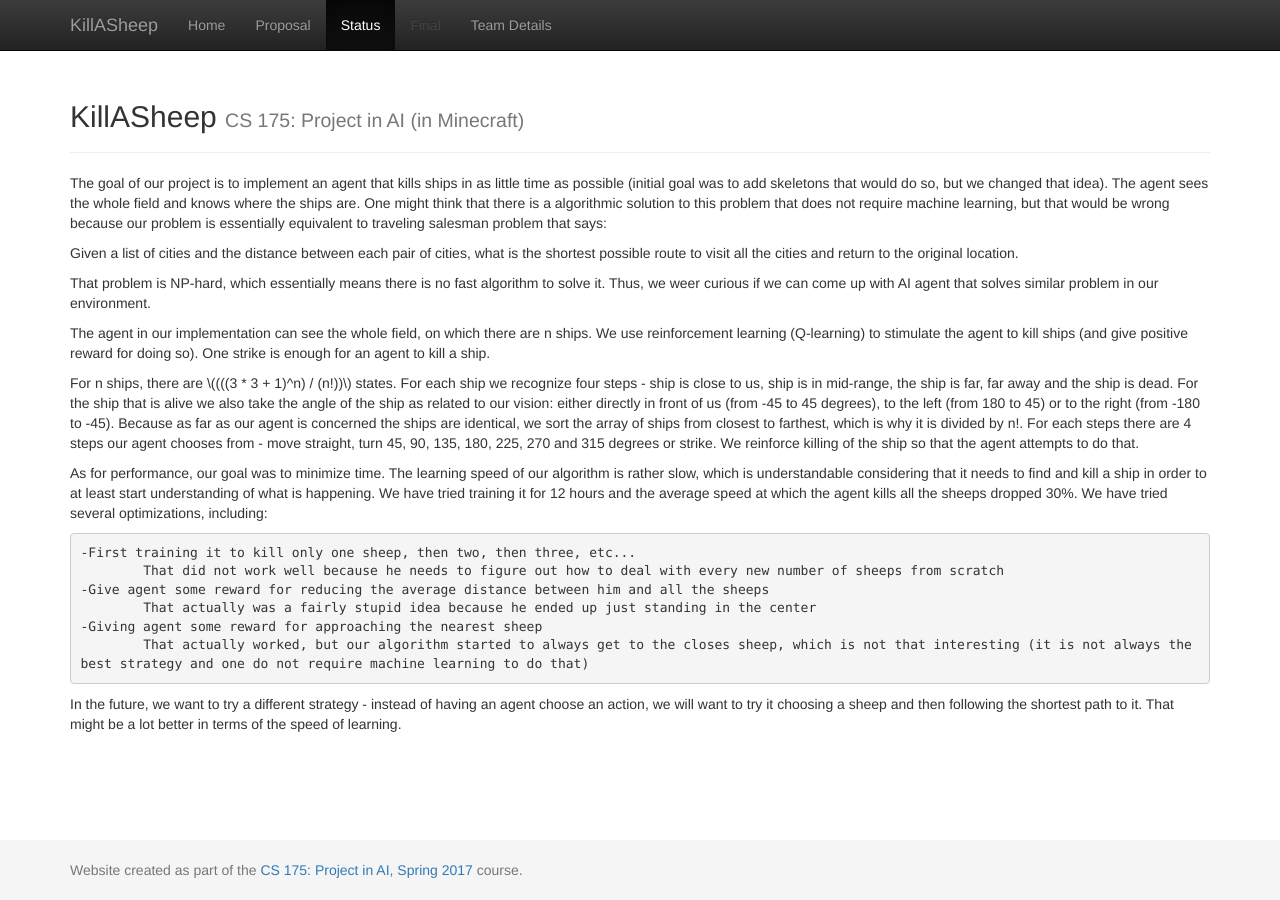
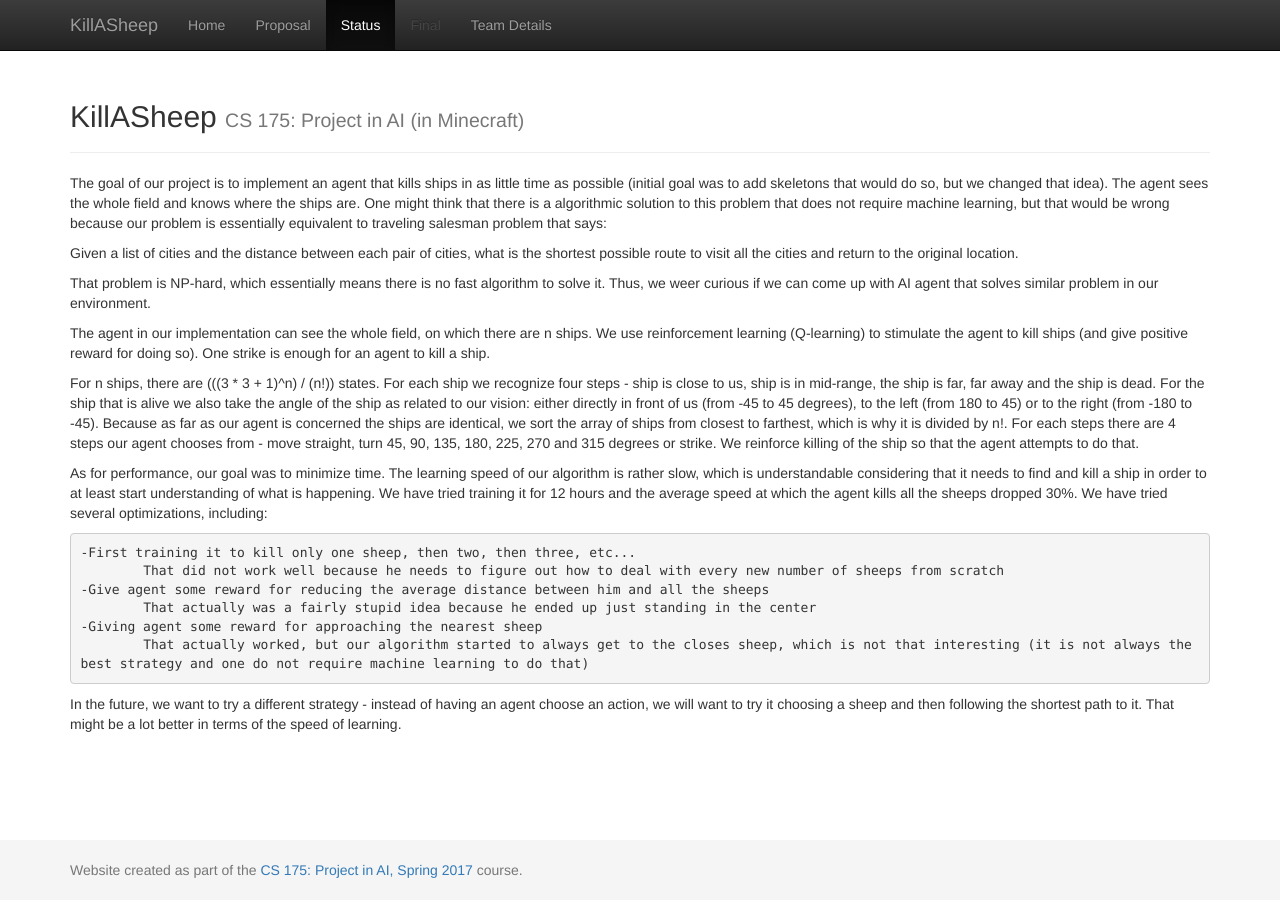
Before and after one commit to DavidZizu/killasheep, a Jekyll site: the page built from docs/status.md, in a window 1280 px wide. Built offline with Jekyll 4.4.1, drawn with Linux system fonts in a browser that asks for light colours.

Commit message:
final commit

```diff
--- a/docs/status.md
+++ b/docs/status.md
@@ -11,7 +11,7 @@ That problem is NP-hard, which essentially means there is no fast algorithm to s
 
 The agent in our implementation can see the whole field, on which there are n ships. We use reinforcement learning (Q-learning) to stimulate the agent to kill ships (and give positive reward for doing so). One strike is enough for an agent to kill a ship.
 
-For n ships, there are $$(((3 * 3 + 1)^n) / (n!))$$ states. For each ship we recognize four steps - ship is close to us, ship is in mid-range, the ship is far, far away and the ship is dead. For the ship that is alive we also take the angle of the ship as related to our vision: either directly in front of us (from -45 to 45 degrees), to the left (from 180 to 45) or to the right (from -180 to -45). Because as far as our agent is concerned the ships are identical, we sort the array of ships from closest to farthest, which is why it is divided by n!. For each steps there are 4 steps our agent chooses from - move straight, turn 45, 90, 135, 180, 225, 270 and 315 degrees or strike. We reinforce killing of the ship so that the agent attempts to do that.
+For n ships, there are (((3 * 3 + 1)^n) / (n!)) states. For each ship we recognize four steps - ship is close to us, ship is in mid-range, the ship is far, far away and the ship is dead. For the ship that is alive we also take the angle of the ship as related to our vision: either directly in front of us (from -45 to 45 degrees), to the left (from 180 to 45) or to the right (from -180 to -45). Because as far as our agent is concerned the ships are identical, we sort the array of ships from closest to farthest, which is why it is divided by n!. For each steps there are 4 steps our agent chooses from - move straight, turn 45, 90, 135, 180, 225, 270 and 315 degrees or strike. We reinforce killing of the ship so that the agent attempts to do that.
 
 As for performance, our goal was to minimize time. The learning speed of our algorithm is rather slow, which is understandable considering that it needs to find and kill a ship in order to at least start understanding of what is happening. We have tried training it for 12 hours and the average speed at which the agent kills all the sheeps dropped 30%. We have tried several optimizations, including:
 
```
